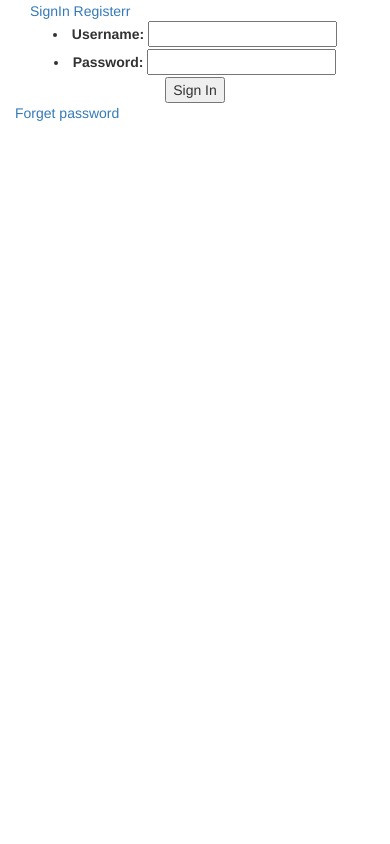
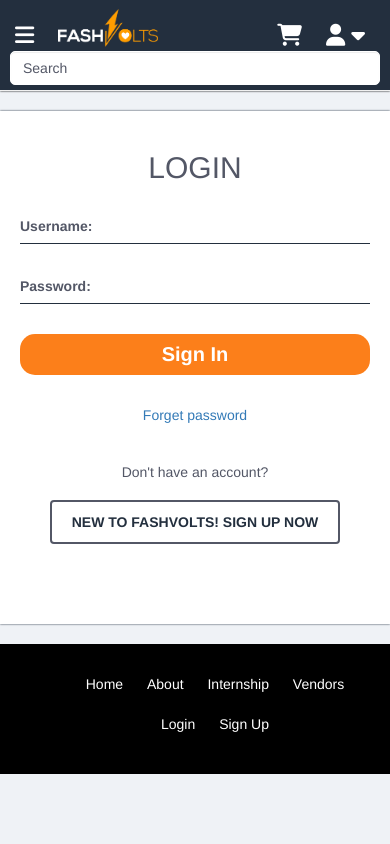
Before and after one commit to nishutosh/e-commerce-site, a Django app: page /signin/ in a window 390 px wide. Run offline with Django 3.2, Linux system fonts and the light colour scheme; some libraries are stand-ins or nearby versions.

Commit message:
login and signup forms

```diff
--- a/ecommapp/forms.py
+++ b/ecommapp/forms.py
@@ -9,7 +9,7 @@ from .models import CustomUser,Customer
 
 class RegisterForm(forms.Form):
     username=forms.CharField(max_length=50,min_length=8)
-    password=forms.CharField(widget=forms.PasswordInput,validators=[],help_text='Your password  should have blah blah blah..')
+    password=forms.CharField(widget=forms.PasswordInput,validators=[],help_text='Your password  should have blah blah blah.')
     confirm_password=forms.CharField(widget=forms.PasswordInput)
     first_name=forms.CharField(max_length=50)
     last_name=forms.CharField(max_length=50)
--- /dev/null
+++ b/ecommapp/static/main/css/form-colors.css
@@ -0,0 +1,28 @@
+.form-container
+{
+  background-color: white;
+  box-shadow: 0 0 2px #232f3e;
+  color:#535766;
+}
+
+h1,h2,h3,h4,h5,h6
+{
+  color:#535766;
+}
+
+.button input
+{
+  background-color: #fc7f1a;
+  color: white;
+  border: none;
+  font-weight: bold;
+  font-size: 20px;
+}
+
+.signup-container a.btn
+{
+  border: 2px solid #535766;
+  color: #232f3e;
+  font-weight:bold;
+  padding: 10px 20px;
+}
--- /dev/null
+++ b/ecommapp/static/main/css/form.css
@@ -0,0 +1,137 @@
+.form-container
+{
+  width:100%;
+  max-width: 500px;
+  padding: 20px;
+  margin:20px auto;
+  text-align: center;
+}
+
+.input-field
+{
+  float: none;
+  margin: auto;
+}
+.form-horizontal .form-group
+{
+  position: relative;
+  float:none;
+  padding:0;
+  margin:30px auto;
+}
+
+.form-group .control-label
+{
+  text-align: left;
+    position: absolute;
+    z-index: 10;
+    top: 2px;
+    left: 0px;
+    pointer-events: none;
+    width: 100%;
+    -webkit-transition: all 0.35s cubic-bezier(0.4,0,0.2,1);
+}
+.form-group input
+{
+  width: 100%;
+  border-radius: 0;
+  border: none;
+  border-bottom: 1px solid #232f3e;
+  height:30px;
+  box-shadow: none;
+  margin: auto;
+  outline:none;
+  background-color:white;
+  background-image:none;
+}
+input:-webkit-autofill,
+input:-webkit-autofill:hover,
+input:-webkit-autofill:focus
+input:-webkit-autofill,
+textarea:-webkit-autofill,
+textarea:-webkit-autofill:hover
+textarea:-webkit-autofill:focus,
+select:-webkit-autofill,
+select:-webkit-autofill:hover,
+select:-webkit-autofill:focus {
+
+  -webkit-box-shadow: none;
+  transition: background-color 5000s ease-in-out 0s;
+}
+.form-group input:focus ~ .control-label
+{
+  top: -20px;
+}
+input:-webkit-autofill ~ .control-label
+{
+  top: -20px;
+}
+
+.form-group.button
+{
+  float:none;
+  margin: 30px auto;
+  padding: 0;
+}
+.form-group.button input
+{
+  height: auto;
+  border-radius: 15px;
+}
+.orange-line:before
+{
+  content: '';
+  display: inline-block;
+  position: absolute;
+  right: 50%;
+  bottom: 0;
+  width: 0%;
+  height: 2px;
+  z-index: 9;
+  background: #eb7f00;
+  -webkit-transition: all 0.35s cubic-bezier(0.4,0,0.2,1);
+  -moz-transition: all 0.35s cubic-bezier(0.4,0,0.2,1);
+  -ms-transition: all 0.35s cubic-bezier(0.4,0,0.2,1);
+  -o-transition: all 0.35s cubic-bezier(0.4,0,0.2,1);
+}
+.orange-line:after
+{
+  content: '';
+    display: inline-block;
+    position: absolute;
+    left: 50%;
+    bottom: 0;
+    width: 0%;
+    height: 2px;
+    z-index: 9;
+    background: #eb7f00;
+    -webkit-transition: all 0.35s cubic-bezier(0.4,0,0.2,1);
+    -moz-transition: all 0.35s cubic-bezier(0.4,0,0.2,1);
+    -ms-transition: all 0.35s cubic-bezier(0.4,0,0.2,1);
+    -o-transition: all 0.35s cubic-bezier(0.4,0,0.2,1);
+}
+.form-group input:focus
+{
+  border-bottom:none;
+}
+.form-group input:focus ~ .orange-line:before
+{
+
+  width: 50%;
+
+}
+.form-group input:focus ~ .orange-line:after
+{
+  width:50%;
+}
+
+.signup-container
+{
+  margin: 40px 0;
+}
+
+.signup-container a.btn
+{
+    margin: 20px 0;
+    margin-top: 10px;
+}
--- a/ecommapp/static/main/css/test-style.css
+++ b/ecommapp/static/main/css/test-style.css
@@ -44,7 +44,7 @@ nav
 {
   width: 100%;
   padding:0 5px;
-  position: relative;
+
   text-align:left;
 }
 .main-navbar div
@@ -94,8 +94,9 @@ nav
 }
 .main-navbar-more-buttons
 {
-    margin-left: 10px;
-
+    float:right;
+    margin-top: 15px;
+    vertical-align: bottom;
 }
 .small-button
 {
@@ -114,10 +115,7 @@ nav
 }
 .search-form
 {
-    position:absolute;
-    top: 50px;
-    width:100%;
-    left:0;
+  width:100%;
 }
 .main-navbar-form
 {
@@ -181,34 +179,39 @@ nav
 {
   display:none;
   position:absolute;
-  width: 70%;
-  background-color: white;
-  left:-5px;
-  z-index:10;
-  top:-5px;
+  width: 100%;
+  left:0px;
+  z-index:100;
+  top:0px;
   box-shadow: 0 0 4px black;
+  background-color:#eff2f6;
+  height:100%;
 }
 #full-list .mobile-list-header
 {
     padding: 15px;
     width:100%;
-    background-color: orange;
+    background-color: #232f3e;
+    color:white;
 
 }
 .mobile-list-header .main-toggle-button
 {
+  margin-top:15px;
   vertical-align: middle;
 }
 .mobile-list-header a
 {
   padding: 10px;
-  color: black;
+  color: white;
+  font-size: 20px;
   font-weight: bold;
   vertical-align: middle;
 }
 #full-list ul
 {
   border-bottom: 1px solid gray;
+
 }
 #full-list ul:last-of-type
 {
--- a/ecommapp/static/main/css/white-theme.css
+++ b/ecommapp/static/main/css/white-theme.css
@@ -1,11 +1,13 @@
+body{
+  background-color:#eff2f6;
+}
+
 .main-navbar
 {
   background-color: rgba(255,255,255,0.15);
   border-bottom: 1px solid #f1f1f1;
   box-shadow: 0 0 2px #000;
   background-color: #232f3e;
-
-
 }
 
 
--- a/ecommapp/static/main/js/nav.js
+++ b/ecommapp/static/main/js/nav.js
@@ -4,12 +4,12 @@ $(".main-navbar-button").click(function(){
 
   if(showing === false)
     {
-      $('#full-list').show();
+      $('#full-list').slideDown();
       showing = true;
     }
   else
     {
-      $('#full-list').hide();
+      $('#full-list').slideUp();
       showing = false;
     }
 });
--- /dev/null
+++ b/ecommapp/templates/base/form.html
@@ -0,0 +1,40 @@
+
+<!DOCTYPE html>
+<html>
+  <head>
+    <meta charset="utf-8">
+     <meta name="viewport" content="width=device-width, initial-scale=1">
+    <title>Fashvolts</title>
+    {% load static %}
+      <link rel="stylesheet" type="text/css" href="{% static 'main/css/bootstrap.min.css' %}" />
+      <link href="{% static 'main/css/animate.min.css' %}" rel="stylesheet">
+      <link href="{% static 'main/css/bootstrap-dropdownhover.min.css' %}" rel="stylesheet">
+      <link rel="stylesheet" type="text/css" href="{% static 'main/css/test-style.css' %}" />
+      <link rel="stylesheet" type="text/css" href="{% static 'main/css/desktop.css' %}" />
+      <link rel="stylesheet" type="text/css" href="{% static 'main/css/tablet.css' %}" />
+      <link rel="stylesheet" type="text/css" href="{% static 'main/css/white-theme.css' %}" />
+      <link rel="stylesheet" type="text/css" href="{% static 'main/css/form.css' %}" />
+      <link rel="stylesheet" type="text/css" href="{% static 'main/css/form-colors.css' %}" />
+      <script src="{% static 'main/js/jquery-3.2.1.js' %}"></script>
+      <script src="{% static 'main/js/bootstrap.min.js' %}"></script>
+      <script src="{% static 'main/js/bootstrap-dropdownhover.min.js' %}"></script>
+
+      <script src="https://use.fontawesome.com/a8a9a7df82.js"></script>
+  </head>
+  <body>
+    <header>
+
+      {% include 'base/header.html' %}
+    </header>
+
+
+<div class="page-content">
+    {% block body_block %}{%endblock%}
+</div>
+
+<footer>
+  {% include 'base/footer.html' %}
+</footer>
+<script src="{% static 'main/js/nav.js' %}"></script>
+  </body>
+</html>
--- a/ecommapp/templates/base/header.html
+++ b/ecommapp/templates/base/header.html
@@ -1,22 +1,16 @@
 {% load static %}
 <!-- Navbar -->
 
-<nav class="main-navbar">
+<nav class="main-navbar hidden-xs hidden-sm">
       <div class="container-fluid">
               <div class="main-navbar-header">
-                <div class="main-toggle-button">
-                    <button id="navbar-toggle-button" class="main-navbar-button visible-xs-inline btn btn-default small-button">
-                          <i class="fa fa-bars" aria-hidden="true"></i>
-                    </button>
-                </div>
+
                   <div class="logo">
                     <a href="/">
                       <img class="logo" src="{% static 'main/images/logo.png' %}" />
                     </a>
                   </div>
                   <div class="navbar-header-items">
-
-
                   <div class="other-navbar-header-items navbar-list hidden-xs hidden-sm">
                       <ul>
                         <li><a href="#">About</a></li>
@@ -26,22 +20,6 @@
                       </ul>
                   </div>
                   <div class="main-navbar-header-items">
-                    <!-- Mobile icons -->
-                    <div class="main-navbar-more-buttons visible-xs">
-                        <button class="btn btn-default small-button navbar-cart-btn" data-target="#mainNavbar">
-                              <i class="fa fa-shopping-cart" aria-hidden="true"></i>
-                        </button>
-                        <div class="dropdown">
-                          <a href="" class="btn btn-default small-button navbar-user-btn dropdown-toggle" data-toggle="dropdown" data-hover="dropdown">
-                            <i class="fa fa-user" aria-hidden="true"></i>
-                            <i class="fa fa-caret-down" aria-hidden="true"></i>
-                          </a>
-                          <ul class="dropdown-menu user-action-list">
-                            <li><a href="#">Login</a></li>
-                            <li><a href="">Sign Up</a></li>
-                          </ul>
-                        </div>
-                    </div>
                     <!-- Search bar -->
                     <div class="search-form">
                       <form class="main-navbar-form">
@@ -65,8 +43,8 @@
                             <i class="fa fa-caret-down" aria-hidden="true"></i>
                           </a>
                           <ul class="dropdown-menu user-action-list">
-                            <li><a href="#">Login</a></li>
-                            <li><a href="">Sign Up</a></li>
+                            <li><a href="/signin/">Login</a></li>
+                            <li><a href="/register/">Sign Up</a></li>
                           </ul>
                         </div>
                     </div>
@@ -90,14 +68,67 @@
                       </ul>
                   </div>
               </div>
-              <div class="navbar-mobile-list" id="full-list">
-                <div class="mobile-list-header">
+
+      </div>
+</nav>
+<!-- for mobile -->
+<nav class="main-navbar visible-xs visible-sm">
+    <div class="container-fluid">
+      <div class="main-navbar-header">
         <div class="main-toggle-button">
             <button id="navbar-toggle-button" class="main-navbar-button visible-xs-inline btn btn-default small-button">
                   <i class="fa fa-bars" aria-hidden="true"></i>
             </button>
         </div>
-                  <a href="/">HOME</a>
+
+        <div class="logo">
+          <a href="/">
+            <img class="logo" src="{% static 'main/images/logo.png' %}" />
+          </a>
+        </div>
+
+        <div class="main-navbar-more-buttons">
+            <button class="btn btn-default small-button navbar-cart-btn" data-target="#mainNavbar">
+                  <i class="fa fa-shopping-cart" aria-hidden="true"></i>
+            </button>
+            <div class="dropdown">
+              <a href="" class="btn btn-default small-button navbar-user-btn dropdown-toggle" data-toggle="dropdown" data-hover="dropdown">
+                <i class="fa fa-user" aria-hidden="true"></i>
+                <i class="fa fa-caret-down" aria-hidden="true"></i>
+              </a>
+              <ul class="dropdown-menu user-action-list">
+                <li><a href="/signin/">Login</a></li>
+                <li><a href="/register/">Sign Up</a></li>
+              </ul>
+            </div>
+        </div>
+
+      </div>
+
+      <div class="search-form">
+        <form class="main-navbar-form">
+          <div class="input-group">
+            <input type="text" class="form-control" placeholder="Search">
+            <button type="button" name="button" class="btn btn-default search-btn">
+              <i class="fa fa-search" aria-hidden="true"></i>
+            </button>
+          </div>
+        </form>
+      </div>
+
+      <div class="navbar-mobile-list" id="full-list">
+        <div class="mobile-list-header">
+          <div class="main-toggle-button">
+              <button id="navbar-toggle-button" class="main-navbar-button visible-xs-inline btn btn-default small-button">
+                    <i class="fa fa-times" aria-hidden="true"></i>
+              </button>
+          </div>
+          <div class="logo">
+            <a href="/">
+              <img class="logo" src="{% static 'main/images/logo.png' %}" />
+            </a>
+          </div>
+
         </div>
         <ul>
           {% for base in base_category_list%}
@@ -117,7 +148,7 @@
           <li><a href="#">My Orders</a></li>
           <li><a href="#">My Cart</a></li>
           <li><a href="#">My FashVolts Credits</a></li>
-                  <li><a href="#">My Account</a></li>
+          <li><a href="/signin/">My Account</a></li>
         </ul>
         <ul>
           <li><a href="#">About</a></li>
--- a/ecommapp/templates/signin.html
+++ b/ecommapp/templates/signin.html
@@ -1,5 +1,10 @@
-{% extends "base.html" %}
-{% block body %}
+{% extends "base/form.html" %}
+{% block body_block %}
+<div class="form-container">
+  <div class="form-header">
+    <h2>LOGIN</h2>
+  </div>
+
 {% if messages %}
 <ul class="messages">
     {% for message in messages %}
@@ -7,11 +12,26 @@
     {% endfor %}
 </ul>
 {% endif %}
-<form action="" method="post" style="text-align: center;">
+<form class="form-horizontal" action="" method="post" style="text-align: center;">
     {% csrf_token %}
-    {{ form.as_ul }}
-    <input type="submit" value="Sign In" />
+
+    {% for field in form %}
+      <div class="form-group col-sm-8 ">
+        {{ field.errors }}
+        {{ field }}
+        <label class="control-label" for="{{ field.id_for_label }}">{{ field.label }}:</label>
+        <span class="orange-line"></span>
+      </div>
+    {%endfor%}
+    <div class="form-group button col-sm-8">
+        <input type="submit" class="btn btn-default" value="Sign In" />
+    </div>
 </form>
 <a href="/forgot-password/">Forget password</a>
+<div class="signup-container">
+  <h5>Don't have an account?</h5>
+  <a href="/register/" class="btn btn-default">NEW TO FASHVOLTS! SIGN UP NOW</a>
+</div>
+</div>
 </div>
 {% endblock %}
```
Also changed, not shown: ecommapp/templates/register.html (+25 -8 lines). Lines whose indentation alone changed are shown as unchanged.
